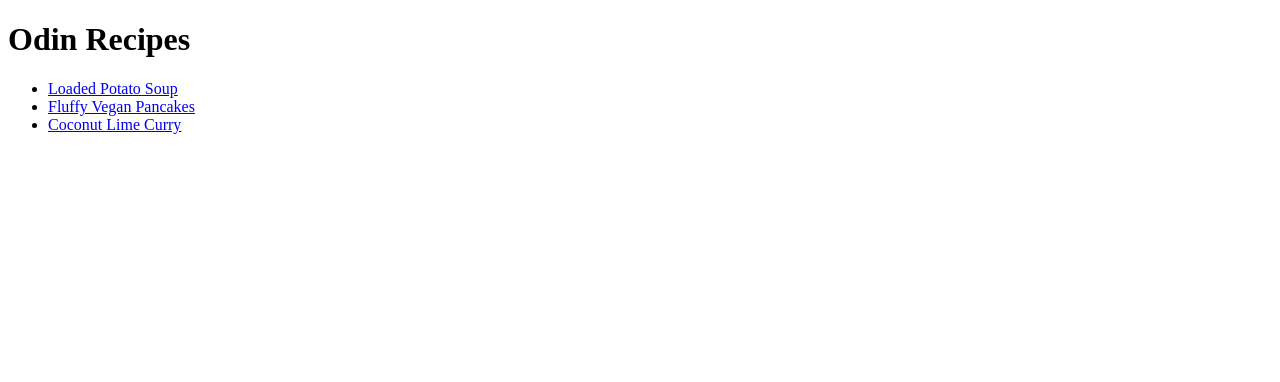
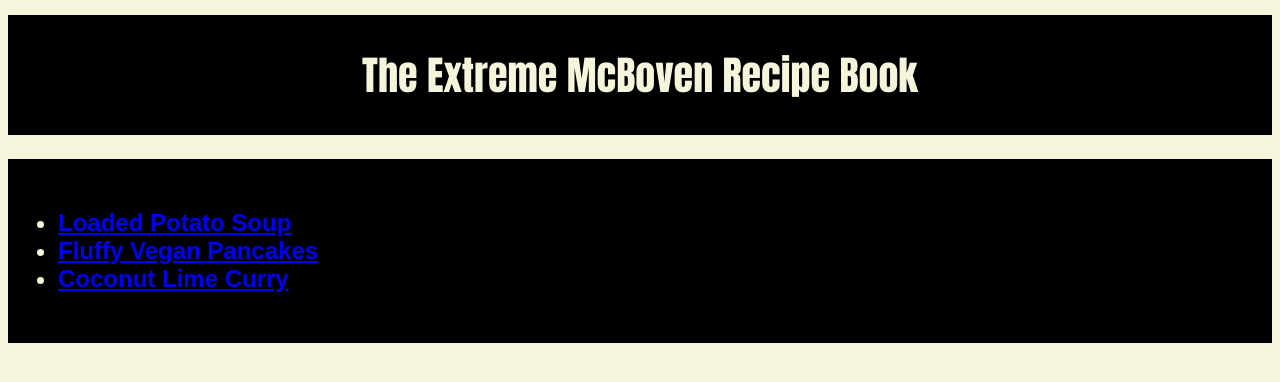
Before and after one commit to catnapfeverdream/odin-recipes, a plain HTML site: page index.html in a window 1280 px wide. Drawn offline with Linux system fonts and the light colour scheme.

Commit message:
Add colors and display formatting
Added title class to be used universally over site

```diff
--- a/index.html
+++ b/index.html
@@ -3,10 +3,11 @@
 <head>
     <meta charset="UTF-8">
     <meta name="viewport" content="width=device-width, initial-scale=1.0">
-    <title>Document</title>
+    <title>Our Recipe Book</title>
+    <link rel="stylesheet" href="style.css">
 </head>
 <body>
-    <h1>Odin Recipes</h1>
+    <h1 class="title">The Extreme McBoven Recipe Book</h1>
 
     <ul>
         <li><a href="recipes/loaded-potato-soup.html">Loaded Potato Soup</a></li>
--- /dev/null
+++ b/style.css
@@ -0,0 +1,30 @@
+* {
+    box-sizing: border-box;
+}
+
+body {
+    background-color: beige;
+}
+
+.title {
+    font-family: Impact, 'Arial Narrow Bold', sans-serif;
+    font-size: 2.5em;
+    font-weight: 900;
+    color: beige;
+    background-color: black;
+    display: block;
+    margin: 15px auto;
+    padding: 30px;
+    text-align: center;
+}
+
+ul {
+    font-family: Arial, sans-serif;
+    font-size: 1.5em;
+    font-weight: 800;
+    background-color: black;
+    color: beige;
+    border: 20px;
+    border-color: indigo;
+    padding: 50px;
+}
```
Also changed, not shown: recipes/coco-lime-curry.html (+1 -0 lines).
